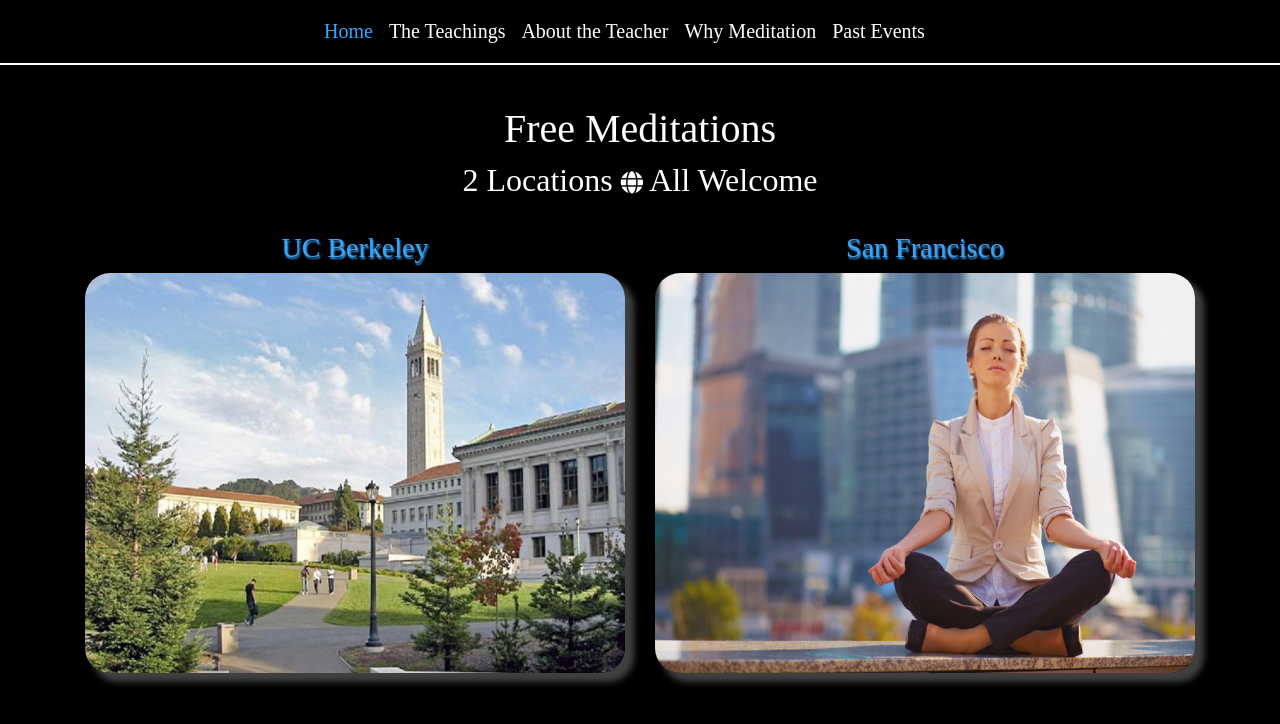
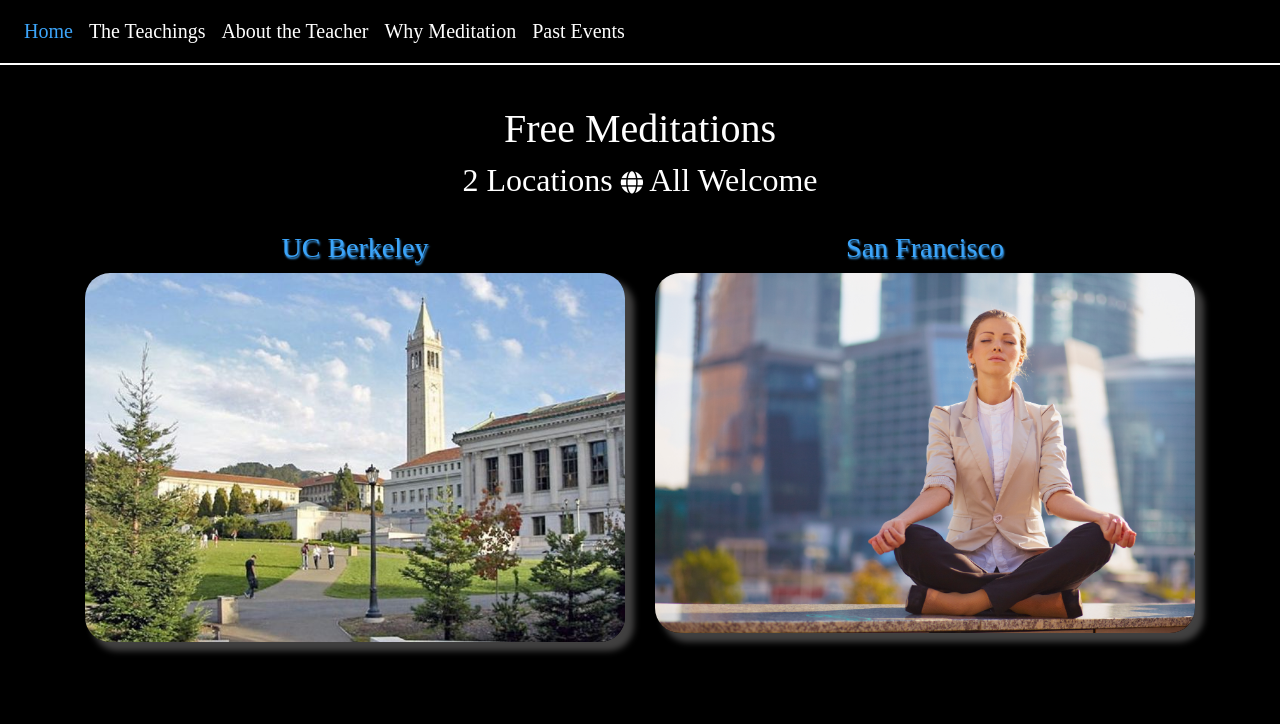
Before and after one commit to saranasr83/Enlightment, a React (Create React App) app: page / in a window 1280 px wide. Shown: the top 724 px of the page. Built offline with nearby package versions, Linux system fonts and the light colour scheme.

Commit message:
edit the navbar and homapage images

```diff
--- a/src/components/Navbar/Navbar.css
+++ b/src/components/Navbar/Navbar.css
@@ -7,9 +7,7 @@ nav.navbar.navbar-default {
 .navbar-nav .nav-link {
     font-family: serif;
 }
-.home{
-    margin-left:300px;
-}
+
 .nav-link {
     color: white;
     font-size: 20px;
--- a/src/components/Navbar/Navbar.js
+++ b/src/components/Navbar/Navbar.js
@@ -1,6 +1,7 @@
 import React from "react";
 import "./Navbar.css";
 import { Link } from "react-router-dom"
+
 
 const Navbar = props => (
     // Depending on the current path, this component sets the "active" class on the appropriate navigation link item
@@ -15,7 +16,7 @@ const Navbar = props => (
                     ? "nav-item active"
                     : "nav-item"
                 }>
-                    <Link className="nav-link home" to="/">
+                    <Link className="nav-link" to="/">
                         Home
                     </Link>
                 </li>
@@ -65,7 +66,6 @@ const Navbar = props => (
 
     </nav>
 
-
 )
 
 
--- a/src/pages/Home/Home.css
+++ b/src/pages/Home/Home.css
@@ -1,12 +1,11 @@
 .img-home {
     /* transition: .5s ease;
     backface-visibility: hidden; */
-    height:400px ;
+    /* height:400px ; */
     display: block;
     opacity:1;
     /* border: 1px solid rgb(84, 174, 248); */
     border-radius: 25px;
-    /* box-shadow:  5px 10px rgb(151, 204, 248) */
     box-shadow: 8px 8px 6px 1px rgb(65, 64, 64);
 }
 h3 {
```
